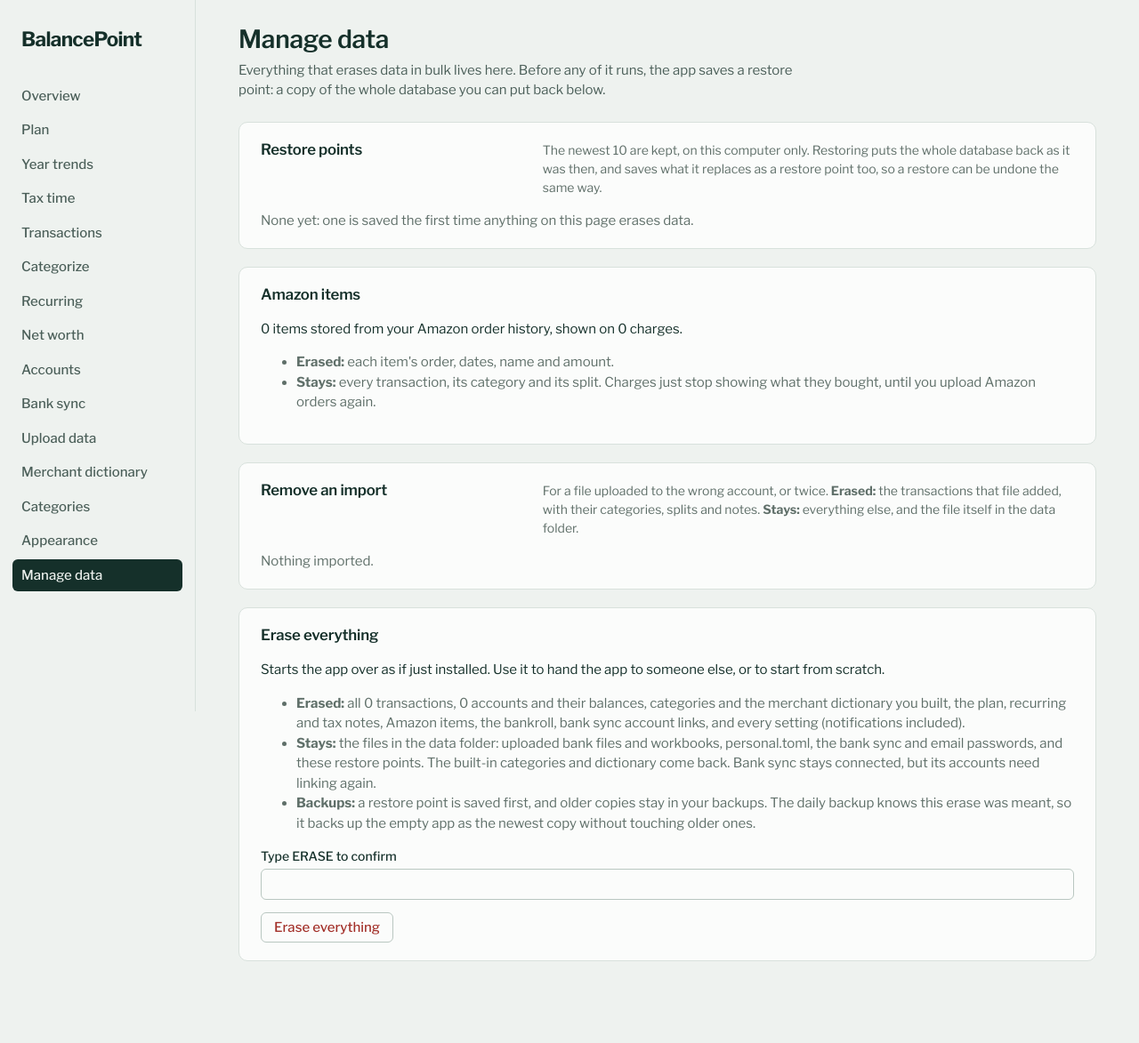
After one commit to AeroPoint/AP-BalancePoint, a Flask app: page /manage-data in a window 1280 px wide. The commit adds this page. Shown: the whole page at 89% size. Run offline with Flask 3, Linux system fonts and the light colour scheme; data that the repository does not hold is empty.

Commit message:
Manage data: bulk erases in one place with restore points, and a backup check against committing a wiped database
Co-Authored-By: Claude Opus 5.5 <noreply@anthropic.com>

```diff
--- a/budget/templates/base.html
+++ b/budget/templates/base.html
@@ -60,6 +60,7 @@
         ('main.rules_page', 'Merchant dictionary'),
         ('main.categories_page', 'Categories'),
         ('main.appearance', 'Appearance'),
+        ('main.manage_data_page', 'Manage data'),
       ] if item %}{% set ep, text = item %}
       <a href="{{ url_for(ep) }}" class="{{ 'on' if endpoint == ep }}" {% if endpoint == ep %}aria-current="page"{% endif %}>
         {{ text }}{% if ep == 'main.categorize' and uncategorized_count %}<span class="count" title="Uncategorized transactions">{{ uncategorized_count }}</span>{% endif %}
@@ -93,7 +94,8 @@
         {% for ep, text in [('main.plan', 'Plan'), ('main.trends', 'Year trends'), ('main.business_page', 'Business'), ('main.recurring_page', 'Recurring'), ('main.tax_page', 'Tax time'),
                             ('main.net_worth', 'Net worth'), ('main.accounts_page', 'Accounts'), ('main.bank_sync', 'Bank sync'),
                             ('main.upload', 'Upload data'),
-                            ('main.rules_page', 'Merchant dictionary'), ('main.categories_page', 'Categories'), ('main.appearance', 'Appearance')]
+                            ('main.rules_page', 'Merchant dictionary'), ('main.categories_page', 'Categories'), ('main.appearance', 'Appearance'),
+                            ('main.manage_data_page', 'Manage data')]
                             if ep not in tab_eps and (features.business or ep != 'main.business_page') %}
         <a href="{{ url_for(ep) }}" class="{{ 'on' if endpoint == ep }}">{{ text }}</a>
         {% endfor %}{% if config.LOGIN_REQUIRED %}<a href="{{ url_for('auth.logout') }}">Log out</a>{% endif %}
--- /dev/null
+++ b/budget/templates/manage_data.html
@@ -0,0 +1,112 @@
+{% extends "base.html" %}
+{% block title %}Manage data{% endblock %}
+{% block content %}
+<header class="page-head">
+  <div>
+    <h1>Manage data</h1>
+    <p class="sub">Everything that erases data in bulk lives here. Before any of it runs, the app saves a restore point: a
+      copy of the whole database you can put back below.</p>
+  </div>
+</header>
+
+<section class="panel">
+  <div class="panel-head"><h2>Restore points</h2>
+    <p class="muted">The newest {{ keep }} are kept, on this computer only. Restoring puts the whole database back as it was then,
+      and saves what it replaces as a restore point too, so a restore can be undone the same way.</p></div>
+  {% if points %}
+  <div class="table-wrap">
+    <table class="ledger cards">
+      <thead><tr><th>Saved</th><th>Why</th><th class="num">Size</th><th><span class="visually-hidden">Actions</span></th></tr></thead>
+      <tbody>
+        {% for p in points %}
+        <tr>
+          <td class="date c-main">{{ p.when }}</td>
+          <td class="c-meta">{{ p.reason|capitalize }}</td>
+          <td class="num c-meta" data-label="Size">{{ '{:,.1f}'.format(p.size / 1048576) }} MB</td>
+          <td class="actions c-side">
+            <form method="post" action="{{ url_for('main.restore_point') }}"
+                  data-confirm="Put the whole database back as it was at {{ p.when }}? Everything since then is replaced (and saved as a restore point first).">
+              <input type="hidden" name="name" value="{{ p.name }}">
+              <button class="btn small">Restore</button>
+            </form>
+          </td>
+        </tr>
+        {% endfor %}
+      </tbody>
+    </table>
+  </div>
+  {% else %}
+  <p class="muted">None yet: one is saved the first time anything on this page erases data.</p>
+  {% endif %}
+</section>
+
+<section class="panel">
+  <div class="panel-head"><h2>Amazon items</h2></div>
+  <p>{{ '{:,}'.format(counts.amazon_items) }} items stored from your Amazon order history, shown on {{ '{:,}'.format(counts.amazon_charges) }} charges.</p>
+  <ul class="muted">
+    <li><strong>Erased:</strong> each item's order, dates, name and amount.</li>
+    <li><strong>Stays:</strong> every transaction, its category and its split. Charges just stop showing what they bought,
+      until you upload Amazon orders again.</li>
+  </ul>
+  {% if counts.amazon_items %}
+  <form method="post" action="{{ url_for('main.forget_amazon') }}"
+        data-confirm="Erase all {{ '{:,}'.format(counts.amazon_items) }} stored Amazon items? Transactions and their categories stay.">
+    <button class="btn small danger">Erase Amazon items</button>
+  </form>
+  {% endif %}
+</section>
+
+<section class="panel flush">
+  <div class="panel-head" style="padding: 16px clamp(14px, 2.5vw, 24px) 0"><h2>Remove an import</h2>
+    <p class="muted">For a file uploaded to the wrong account, or twice. <strong>Erased:</strong> the transactions that file added,
+      with their categories, splits and notes. <strong>Stays:</strong> everything else, and the file itself in the data folder.</p></div>
+  {% if imports %}
+  <div class="table-wrap">
+    <table class="ledger cards">
+      <thead><tr><th>File</th><th>Account</th><th>Imported</th><th class="num">Transactions</th><th><span class="visually-hidden">Actions</span></th></tr></thead>
+      <tbody>
+        {% for i in imports %}
+        <tr>
+          <td class="c-main" style="overflow-wrap:anywhere">{{ i.filename }}</td>
+          <td class="source-tag c-meta">{{ i.account_name or '—' }}</td>
+          <td class="date c-meta" data-label="Imported">{{ i.uploaded_at[:16] }}</td>
+          <td class="num c-meta" data-label="Transactions">{{ '{:,}'.format(i.remaining) }}</td>
+          <td class="actions c-side">
+            <form method="post" action="{{ url_for('main.delete_import', iid=i.id) }}"
+                  data-confirm="Remove {{ i.filename }} and the {{ i.remaining }} transactions it added? A restore point is saved first.">
+              <button class="btn small quiet danger">Remove</button>
+            </form>
+          </td>
+        </tr>
+        {% endfor %}
+      </tbody>
+    </table>
+  </div>
+  {% else %}
+  <p class="muted" style="padding: 0 clamp(14px, 2.5vw, 24px) 16px">Nothing imported.</p>
+  {% endif %}
+</section>
+
+<section class="panel">
+  <div class="panel-head"><h2>Erase everything</h2></div>
+  <p>Starts the app over as if just installed. Use it to hand the app to someone else, or to start from scratch.</p>
+  <ul class="muted">
+    <li><strong>Erased:</strong> all {{ '{:,}'.format(counts.transactions) }} transactions, {{ '{:,}'.format(counts.accounts) }} accounts and their
+      balances, categories and the merchant dictionary you built, the plan, recurring and tax notes, Amazon items, the
+      bankroll, bank sync account links, and every setting (notifications included).</li>
+    <li><strong>Stays:</strong> the files in the data folder: uploaded bank files and workbooks, personal.toml, the bank sync
+      and email passwords, and these restore points. The built-in categories and dictionary come back. Bank sync stays
+      connected, but its accounts need linking again.</li>
+    <li><strong>Backups:</strong> a restore point is saved first, and older copies stay in your backups. The daily backup
+      knows this erase was meant, so it backs up the empty app as the newest copy without touching older ones.</li>
+  </ul>
+  <form method="post" action="{{ url_for('main.erase_everything') }}" class="stack"
+        data-confirm="Erase everything in the app? A restore point is saved first.">
+    <label class="field">
+      <span>Type {{ erase_word }} to confirm</span>
+      <input name="confirm" autocomplete="off" autocapitalize="characters" spellcheck="false" required pattern="{{ erase_word }}">
+    </label>
+    <div><button class="btn danger">Erase everything</button></div>
+  </form>
+</section>
+{% endblock %}
--- a/budget/views.py
+++ b/budget/views.py
@@ -10,7 +10,7 @@ from uuid import uuid4
 from flask import Blueprint, Response, current_app, flash, jsonify, redirect, render_template, request, url_for
 from werkzeug.utils import secure_filename
 
-from . import amazon, blackjack, budgeting, business, personal, recurring, reports, seed, simplefin_import, splits, tax
+from . import amazon, blackjack, budgeting, business, manage_data, personal, recurring, reports, seed, simplefin_import, splits, tax
 from .balances import load_ledgers, loan_balance, loan_payment, month_end, month_range
 from .csv_import import BAD_DATES_NOTE, CsvFormatError, flips_sign, parse_csv, replace_spreadsheet_rows, store_transactions
 from .db import get_db, merge_category
@@ -1404,13 +1404,57 @@ def upload_amazon():
     return redirect(url_for(".upload"))
 
 
-@bp.post("/upload/amazon/forget")
+# ---------------------------------------------------------------- manage data (manage_data.py)
+
+def _personal_settings():
+    return personal.load(current_app.config["PERSONAL_CONFIG"])
+
+
+@bp.route("/manage-data")
+def manage_data_page():
+    conn = get_db()
+    imports = conn.execute(
+        """SELECT i.id, i.filename, i.uploaded_at, a.name AS account_name,
+                  (SELECT COUNT(*) FROM transactions WHERE import_id = i.id) AS remaining
+           FROM imports i LEFT JOIN accounts a ON a.id = i.account_id ORDER BY i.id DESC""").fetchall()
+    return render_template("manage_data.html", counts=manage_data.counts(conn), imports=imports,
+                           points=manage_data.restore_points(_sf_data_dir()), erase_word=manage_data.ERASE_WORD,
+                           keep=manage_data.KEEP_RESTORE_POINTS)
+
+
+@bp.post("/manage-data/amazon")
 def forget_amazon():
     conn = get_db()
-    removed = conn.execute("DELETE FROM amazon_items").rowcount
-    conn.commit()
-    flash(f"Removed {removed:,} Amazon items. Your transactions and their categories are unchanged.", "ok")
-    return redirect(url_for(".upload"))
+    manage_data.make_restore_point(conn, _sf_data_dir(), "before erasing Amazon items")
+    removed = manage_data.erase_amazon(conn)
+    conn.commit()
+    flash(f"Erased {removed:,} Amazon items (a restore point was saved first). Transactions and their categories "
+          "are unchanged.", "ok")
+    return redirect(url_for(".manage_data_page"))
+
+
+@bp.post("/manage-data/everything")
+def erase_everything():
+    conn = get_db()
+    if request.form.get("confirm", "").strip() != manage_data.ERASE_WORD:
+        flash(f"Nothing was erased: type {manage_data.ERASE_WORD} in the box to confirm.", "error")
+        return redirect(url_for(".manage_data_page"))
+    point = manage_data.make_restore_point(conn, _sf_data_dir(), "before erasing everything")
+    manage_data.erase_everything(conn, _personal_settings())
+    flash(f"Everything was erased; the app is as it was when first installed. To undo, restore "
+          f"“{point.name}” below.", "ok")
+    return redirect(url_for(".manage_data_page"))
+
+
+@bp.post("/manage-data/restore")
+def restore_point():
+    conn = get_db()
+    point = manage_data.restore(conn, _sf_data_dir(), request.form.get("name", ""), _personal_settings())
+    if point is None:
+        flash("That restore point isn't there any more.", "error")
+    else:
+        flash(f"Restored the database as it was at {point['when']}. What it replaced was saved as a restore point.", "ok")
+    return redirect(url_for(".manage_data_page"))
 
 
 @bp.post("/upload/blackjack")
@@ -1440,11 +1484,15 @@ def upload_blackjack():
 @bp.post("/imports/<int:iid>/delete")
 def delete_import(iid):
     conn = get_db()
-    removed = conn.execute("SELECT COUNT(*) FROM transactions WHERE import_id = ?", (iid,)).fetchone()[0]
-    conn.execute("DELETE FROM imports WHERE id = ?", (iid,))
-    conn.commit()
-    flash(f"Removed that import and its {removed} transactions.", "ok")
-    return redirect(url_for(".upload"))
+    name = conn.execute("SELECT filename FROM imports WHERE id = ?", (iid,)).fetchone()
+    if name is None:
+        flash("That import isn't there any more.", "error")
+        return redirect(url_for(".manage_data_page"))
+    manage_data.make_restore_point(conn, _sf_data_dir(), f"before removing import {name[0]}")
+    _, removed = manage_data.erase_import(conn, iid)
+    conn.commit()
+    flash(f"Removed {name[0]} and its {removed:,} transactions (a restore point was saved first).", "ok")
+    return redirect(url_for(".manage_data_page"))
 
 
 # ---------------------------------------------------------------- blackjack bankroll
```
Also changed, not shown: budget/manage_data.py (added, +179 -0 lines), budget/templates/upload.html (+6 -13 lines), run.py (+8 -0 lines), tests/test_amazon.py (+1 -1 lines), tests/test_manage_data.py (added, +108 -0 lines), CHANGELOG.md, README.md, 1 other file.
